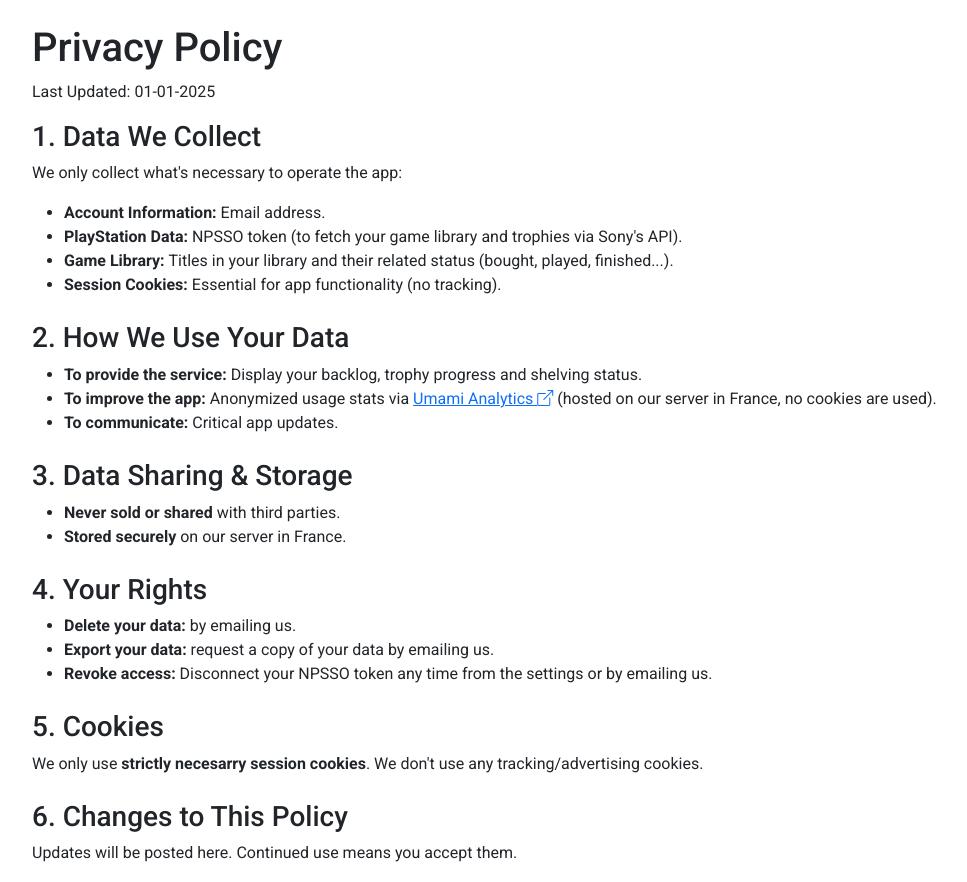
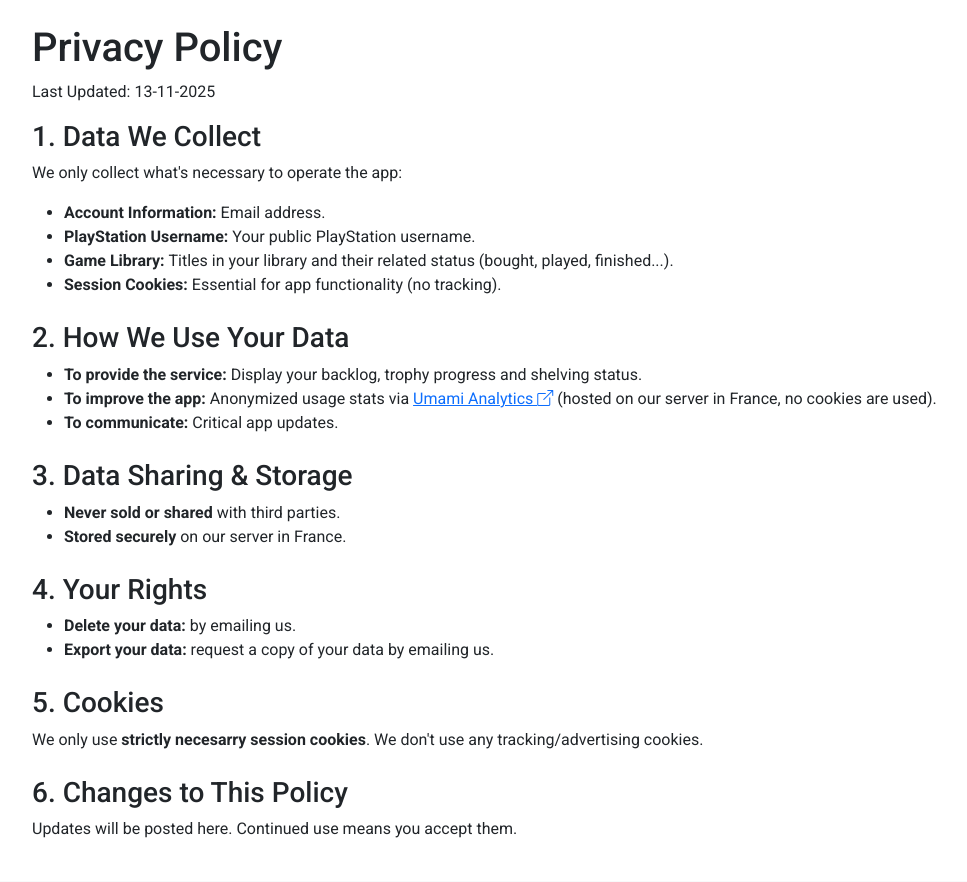
Before and after one commit to Philamand/AutoBacklog, a Django app: page /privacy/ in a window 1280 px wide. Shown: the part 58-940 px from the top of the page, without its empty margins (50-1017 px from the left). Run offline with Django 5.2, Linux system fonts and the light colour scheme; some libraries are stand-ins or nearby versions.

Commit message:
Updated privacy page

```diff
--- a/games/templates/privacy.html
+++ b/games/templates/privacy.html
@@ -6,12 +6,12 @@
 <div class="container">
     <h1>Privacy Policy</h1>
     <div>
-        <p>Last Updated: 01-01-2025</p>
+        <p>Last Updated: 13-11-2025</p>
         <h3>1. Data We Collect</h3>
         <p>We only collect what's necessary to operate the app:</p>
         <ul>
             <li><strong>Account Information: </strong>Email address.</li>
-            <li><strong>PlayStation Data: </strong>NPSSO token (to fetch your game library and trophies via Sony's API).</li>
+            <li><strong>PlayStation Username: </strong>Your public PlayStation username.</li>
             <li><strong>Game Library: </strong>Titles in your library and their related status (bought, played, finished...).</li>
             <li><strong>Session Cookies: </strong>Essential for app functionality (no tracking).</li>
         </ul>
@@ -30,7 +30,6 @@
         <ul>
             <li><strong>Delete your data: </strong>by emailing us.</li>
             <li><strong>Export your data: </strong>request a copy of your data by emailing us.</li>
-            <li><strong>Revoke access: </strong>Disconnect your NPSSO token any time from the settings or by emailing us.</li>
         </ul>
         <h3 class="mt-4">5. Cookies</h3>
         <p>We only use <strong>strictly necesarry session cookies</strong>. We don't use any tracking/advertising cookies.</p>
```
